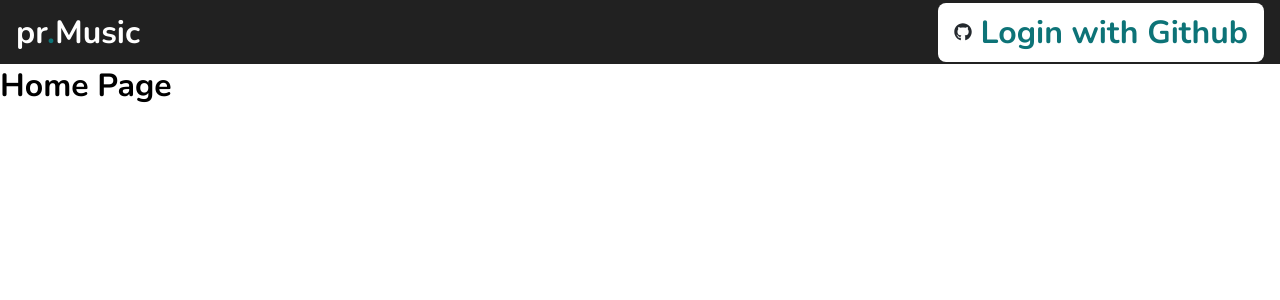
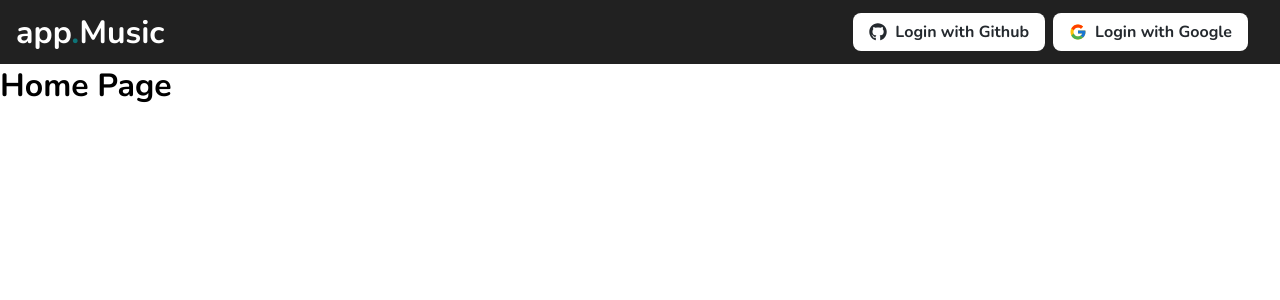
Before and after one commit to pauloruan/music-app-client, a React (Vite) app: page / in a window 1280 px wide. Shown: the top 300 px of the page. Built offline with nearby package versions, Linux system fonts and the light colour scheme.

Commit message:
feat: Botão de login com Google criado.

```diff
--- /dev/null
+++ b/src/components/BtnGoogle/index.tsx
@@ -0,0 +1,12 @@
+import React from 'react';
+import BtnGoogleContainer from './style';
+
+export default function BtnGoogle({ children }: any): React.FunctionComponentElement<{}> {
+  return (
+    <BtnGoogleContainer
+      type="button"
+    >
+      {children}
+    </BtnGoogleContainer>
+  );
+}
--- /dev/null
+++ b/src/components/BtnGoogle/style.ts
@@ -0,0 +1,33 @@
+import styled from 'styled-components';
+
+const BtnGoogleContainer = styled.button`
+  display: flex;
+  align-items: center;
+  justify-content: center;
+  text-align: center;
+  padding: 0.5rem 1rem;
+  margin: 0.5rem;
+  background-color: #fff;
+  color: #24292e;
+  border: none;
+  border-radius: 0.5rem;
+  font-size: 1rem;
+  font-weight: bold;
+  cursor: pointer;
+
+  span {
+    margin-left: 0.5rem;
+    font-size: 1rem;
+    color: #24292e;
+  }
+
+  @media only screen and (max-width: 768px) and (max-width: 1080px) {
+    span {
+      display: none;
+      padding: 0.1rem 0.2rem;
+      font-size: 0.5rem;
+    }
+  }
+  `;
+
+export default BtnGoogleContainer;
--- a/src/components/Header/index.tsx
+++ b/src/components/Header/index.tsx
@@ -1,22 +1,34 @@
 import React from 'react';
 import { FaGithub } from 'react-icons/fa';
+import { FcGoogle } from 'react-icons/fc';
 import BtnGithub from '../BtnGithub';
-import HeaderContainer from './style';
+import BtnGoogle from '../BtnGoogle';
+
+import {
+  HeaderContainer,
+  SpanHeaderContainer,
+  TitleHeaderContainer,
+  ButtonsContainer,
+} from './style';
 
 export default function Header(): React.FunctionComponentElement<{}> {
   return (
     <HeaderContainer>
-      <h1>
-        pr
-        <span>.</span>
+      <TitleHeaderContainer>
+        app
+        <SpanHeaderContainer>.</SpanHeaderContainer>
         Music
-      </h1>
-      <BtnGithub>
-        <FaGithub
-          size={18}
-        />
-        <span>Login with Github</span>
-      </BtnGithub>
+      </TitleHeaderContainer>
+      <ButtonsContainer>
+        <BtnGithub>
+          <FaGithub size={18} />
+          <span>Login with Github</span>
+        </BtnGithub>
+        <BtnGoogle>
+          <FcGoogle size={18} />
+          <span>Login with Google</span>
+        </BtnGoogle>
+      </ButtonsContainer>
     </HeaderContainer>
   );
 }
--- a/src/components/Header/style.ts
+++ b/src/components/Header/style.ts
@@ -1,22 +1,31 @@
 import styled from 'styled-components';
 
-const HeaderContainer = styled.header`
+export const HeaderContainer = styled.header`
   display: flex;
   align-items: center;
   justify-content: space-between;
   padding: 0 1rem;
   height: 4rem;
+  width: 100%;
   background-color: var(--background);
-
-  h1 {
-    color: var(--text);
-    font-size: 2rem;
-  }
-
-  span {
-    color: var(--primary);
-    font-size: 2rem;
-  }
 `;
 
-export default HeaderContainer;
+export const SpanHeaderContainer = styled.span`
+  color: var(--primary);
+  font-size: 2rem;
+  font-weight: bold;
+`;
+
+export const TitleHeaderContainer = styled.h1`
+  color: var(--text);
+  font-size: 2rem;
+  font-weight: bold;
+`;
+
+export const ButtonsContainer = styled.div`
+  display: flex;
+  align-items: center;
+  flex-direction: row;
+  justify-content: space-between;
+  padding: 0.5rem;
+`;
--- a/src/styles/GlobalStyle.tsx
+++ b/src/styles/GlobalStyle.tsx
@@ -22,7 +22,7 @@ const GlobalStyle = createGlobalStyle`
       font-size: 93.75%;
     }
 
-    @media (max-width: 720px) {
+    @media (max-width: 768px) {
       font-size: 87.5%;
     }
   }
```
